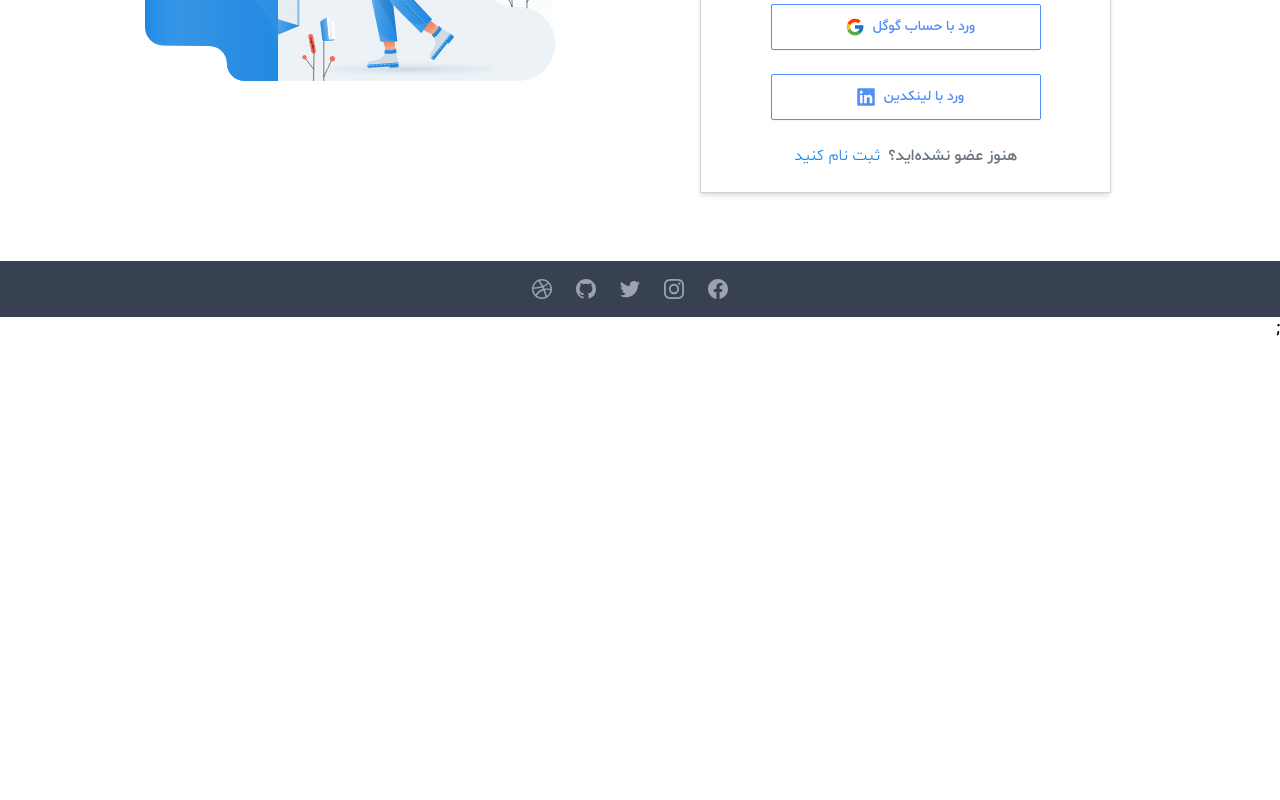
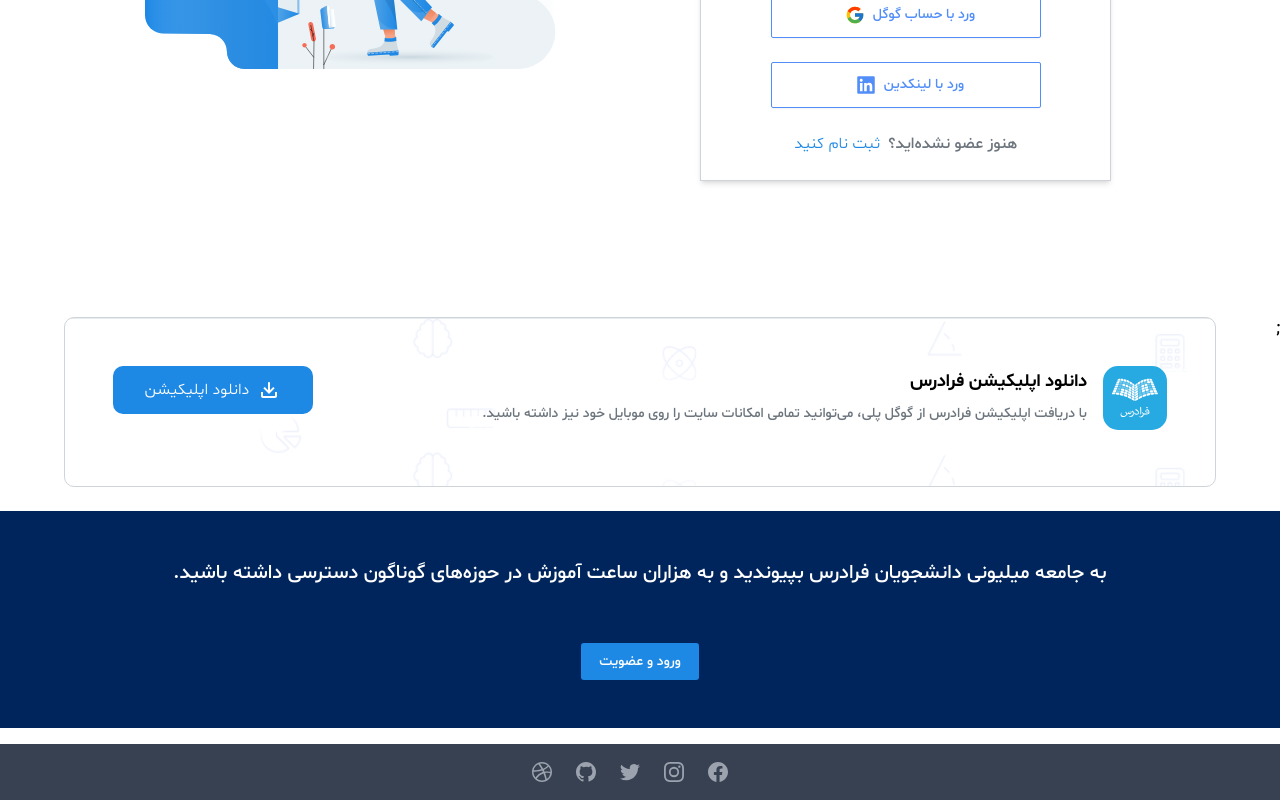
Before and after one commit to alidaei88/faradars, a Next.js app: page /login in a window 1280 px wide. Shown: the part 483-1283 px from the top of the page. Before the commit the page ends 824 px from the top, so only its background shows below. Built offline with nearby package versions, Linux system fonts and the light colour scheme.

Commit message:
add login part in footer

```diff
--- a/src/components/common/main-menu.tsx
+++ b/src/components/common/main-menu.tsx
@@ -1,4 +1,4 @@
-import Image, { ImageProps } from "next/image";
+import Image from "next/image";
 import { FC, InputHTMLAttributes, MutableRefObject, useRef, useEffect, useState, useContext } from "react";
 import { VscSearch } from 'react-icons/vsc';
 import { FaChalkboardTeacher, FaUserCircle } from 'react-icons/fa'
@@ -52,7 +52,7 @@ const MainMenu: FC = () => {
         </div>
         <div className="xl:mr-[80px] mt-2 xxsm:mr-[10px]">
           <Link href="/">
-            <a className="">
+            <a >
               <Image
                 alt="logo"
                 width={106}
--- a/src/components/common/slideCard.tsx
+++ b/src/components/common/slideCard.tsx
@@ -5,8 +5,8 @@ import { AiFillHeart } from "react-icons/ai"
 import { BsFillHeartFill } from "react-icons/bs"
 import { FC, ObjectHTMLAttributes, useState } from "react";
 import { thousandSeprator } from "../../utils/helper";
-import TooltipModal from "../tooltipModal";
-import ReactTooltip from 'react-tooltip';
+// import TooltipModal from "../tooltipModal";
+// import ReactTooltip from 'react-tooltip';
 
 // interface IProduct {
 //   image: any,
@@ -101,7 +101,7 @@ const SlideCard: FC<ISlidCardProps> = (props) => {
           {
                       (() => {
                         if (product.price == 10000) {
-                          return <FaAngleLeft className="mr-1 font-semibold text-3xl" />
+                          return <FaAngleLeft className="mr-1 font-semibold text-2xl mx-1" />
                         } else if (product.price > 10000) {
                            return  <FaCartPlus className="font-semibold text-2xl mx-1" />
                         } else {
--- /dev/null
+++ b/src/components/home/appDownload/index.tsx
@@ -0,0 +1,38 @@
+import React from 'react'
+import Image from "next/image";
+import Link from "next/link";
+import { CgSoftwareDownload } from 'react-icons/cg';
+
+const AppDownload = () => {
+    return (
+        <div className='container mx-auto pt-20 px-16 mb-6 '>
+
+            <div className="flex w-full justify-between py-12 px-12 border border-[#CED4DA] mx-auto rounded-[10px] bg-[url('/images/bg/bgApp.png')] bg-[length:1252px_220px] bg-center bg-no-repeat ">
+                <div className="flex ">
+                    <div className=''>
+                        <Link href="/">
+                            <a>
+                                <Image
+                                    alt="logo"
+                                    width={64}
+                                    height={64}
+                                    layout={"fixed"}
+                                    src={"/images/logos/bgBlue-logo.svg"}
+                                />
+                            </a>
+                        </Link>
+                    </div>
+                    <div className='flex flex-col mr-4'>
+                        <h3 className='text-[18px] text-black font-semibold leading-8'>دانلود اپلیکیشن فرادرس</h3>
+                        <p className='text-[#6c757d] text-[14px] font-normal pt-[5px]'>با دریافت اپلیکیشن فرادرس از گوگل‌ پلی، می‌توانید تمامی امکانات سایت را روی موبایل خود نیز داشته باشید.</p>
+                    </div>
+                </div>
+                <div className=''>
+                    <button className='text-white bg-[#1e88e5] font-light text-base h-[48px] w-[200px] rounded-[10px] flex justify-center items-center '><CgSoftwareDownload className='text-2xl ml-2' />دانلود اپلیکیشن</button>
+                </div>
+            </div>
+        </div>
+    )
+}
+
+export default AppDownload
--- /dev/null
+++ b/src/components/home/regOrLogin/index.tsx
@@ -0,0 +1,18 @@
+import React from 'react';
+import Link from 'next/link';
+
+const RegOrLogin = () => {
+    return (
+        <div className=' flex flex-col justify-center items-center bg-[#00255c] px-4 py-12 my-4'>
+            <h4 className='text-white font-normal text-xl text-center mb-[0.5rem]'>به جامعه میلیونی دانشجویان فرادرس بپیوندید و به هزاران ساعت آموزش در حوزه‌های گوناگون دسترسی داشته باشید.</h4>
+            <Link href={"/login"}>
+                <a>
+                    <button className='item-center font-medium text-[14px] text-white flex mt-[3rem] bg-[#1e88e5] rounded-[3px] px-[18px] py-[8px]'>ورود و عضویت</button>
+                </a>
+            </Link>
+
+        </div>
+    )
+}
+
+export default RegOrLogin
--- a/src/components/layout/footer.tsx
+++ b/src/components/layout/footer.tsx
@@ -1,31 +1,9 @@
 import Image from "next/image";
 import { SVGProps } from "react";
+import AppDownload from "../home/appDownload";
+import RegOrLogin from "../home/regOrLogin"
 
 const navigation = {
-  solutions: [
-    { name: "Marketing", href: "#" },
-    { name: "Analytics", href: "#" },
-    { name: "Commerce", href: "#" },
-    { name: "Insights", href: "#" },
-  ],
-  support: [
-    { name: "Pricing", href: "#" },
-    { name: "Documentation", href: "#" },
-    { name: "Guides", href: "#" },
-    { name: "API Status", href: "#" },
-  ],
-  company: [
-    { name: "About", href: "#" },
-    { name: "Blog", href: "#" },
-    { name: "Jobs", href: "#" },
-    { name: "Press", href: "#" },
-    { name: "Partners", href: "#" },
-  ],
-  legal: [
-    { name: "Claim", href: "#" },
-    { name: "Privacy", href: "#" },
-    { name: "Terms", href: "#" },
-  ],
   social: [
     {
       name: "Facebook",
@@ -92,89 +70,11 @@ const navigation = {
 };
 
 function Footer() {
-  function footers() {
-    return (
-      <div>
-        <h3 className="text-sm font-semibold text-gray-400 tracking-wider uppercase">
-          Solutions
-        </h3>
-        <ul role="list" className="mt-4 space-y-4">
-          {navigation.solutions.map((item) => (
-            <li key={item.name}>
-              <a
-                href={item.href}
-                className="text-base text-gray-500 hover:text-gray-900"
-              >
-                {item.name}
-              </a>
-            </li>
-          ))}
-        </ul>
-      </div>
-    );
-  }
+
   return (
     <footer>
-      {/* <div className="container mx-auto mt-6">
-        <div className="grid grid-cols-2 md:grid-cols-3 xl:grid-cols-5 gap-4">
-          <div className="col-span-1">{footers()}</div>
-          <div className="col-span-1">{footers()}</div>
-          <div className="col-span-1">{footers()}</div>
-          <div className="col-span-1">{footers()}</div>
-          <div className="col-span-1">{footers()}</div>
-        </div>
-      </div> */}
-      {/* <div className="bg-gray-300">
-        <div className="container mx-auto mt-8 py-6">
-          <div className="grid grid-cols-2 md:grid-cols-3 xl:grid-cols-6 gap-4">
-            <div className="col-span-1">{footers()}</div>
-            <div className="col-span-3">
-              <h3 className="text-sm font-semibold text-gray-400 tracking-wider uppercase">
-                درباره فرادرس
-              </h3>
-              <p>
-                سازمان علمی و آموزشی «فرادرس» (FaraDars) از قدیمی‌ترین
-                وب‌سایت‌های یادگیری آنلاین است که توانسته طی بیش از ده سال
-                فعالیت خود بالغ بر ۱۹,۰۰۰ ساعت آموزش ویدیویی در قالب بیش از
-                ۵,۱۰۰ عنوان علمی، مهارتی و کاربردی را منتشر کند و به بزرگترین
-                پلتفرم آموزشی ایران مبدل شود.
-              </p>
-            </div>
-            <div className="col-span-2">
-              <div className="text-center">
-                <Image
-                  src={"/images/logos/logo.svg"}
-                  height="45"
-                  width={"120"}
-                  alt="faradars"
-                />
-                <p>1401</p>
-                <p>Ghalb</p>
-                <div className="flex justify-center">
-                  <Image
-                    src={"/images/logos/logo.svg"}
-                    height="48"
-                    width={"48"}
-                    alt="faradars"
-                  />
-                  <Image
-                    src={"/images/logos/logo.svg"}
-                    height="48"
-                    width={"48"}
-                    alt="faradars"
-                  />
-                  <Image
-                    src={"/images/logos/logo.svg"}
-                    height="48"
-                    width={"48"}
-                    alt="faradars"
-                  />
-                </div>
-              </div>
-            </div>
-          </div>
-        </div>
-      </div> */}
+      <AppDownload />
+      <RegOrLogin />
       <div className="flex justify-center bg-gray-700 ">
         <div className="container">
           <div className="flex p-4 justify-center">
```
